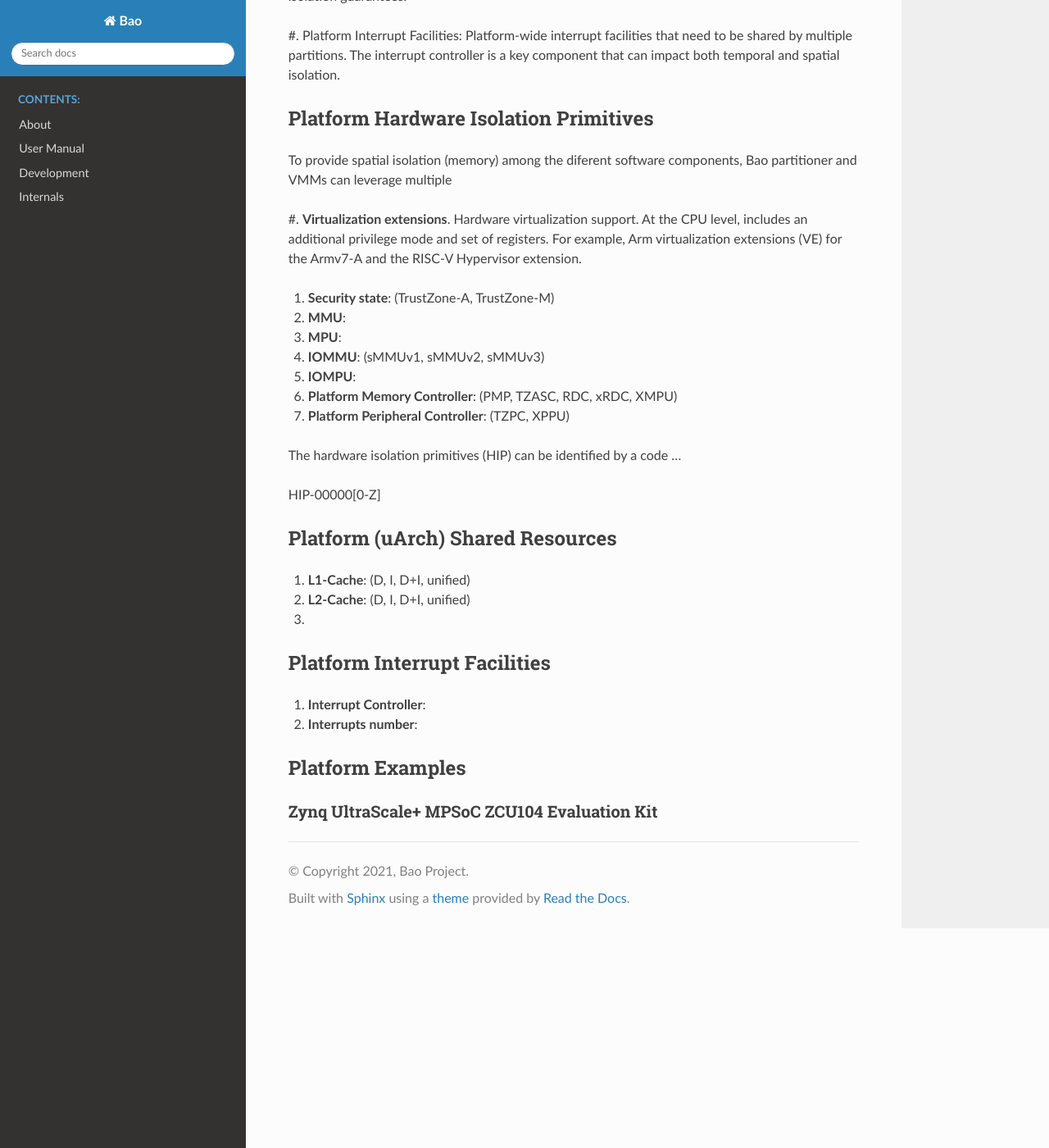
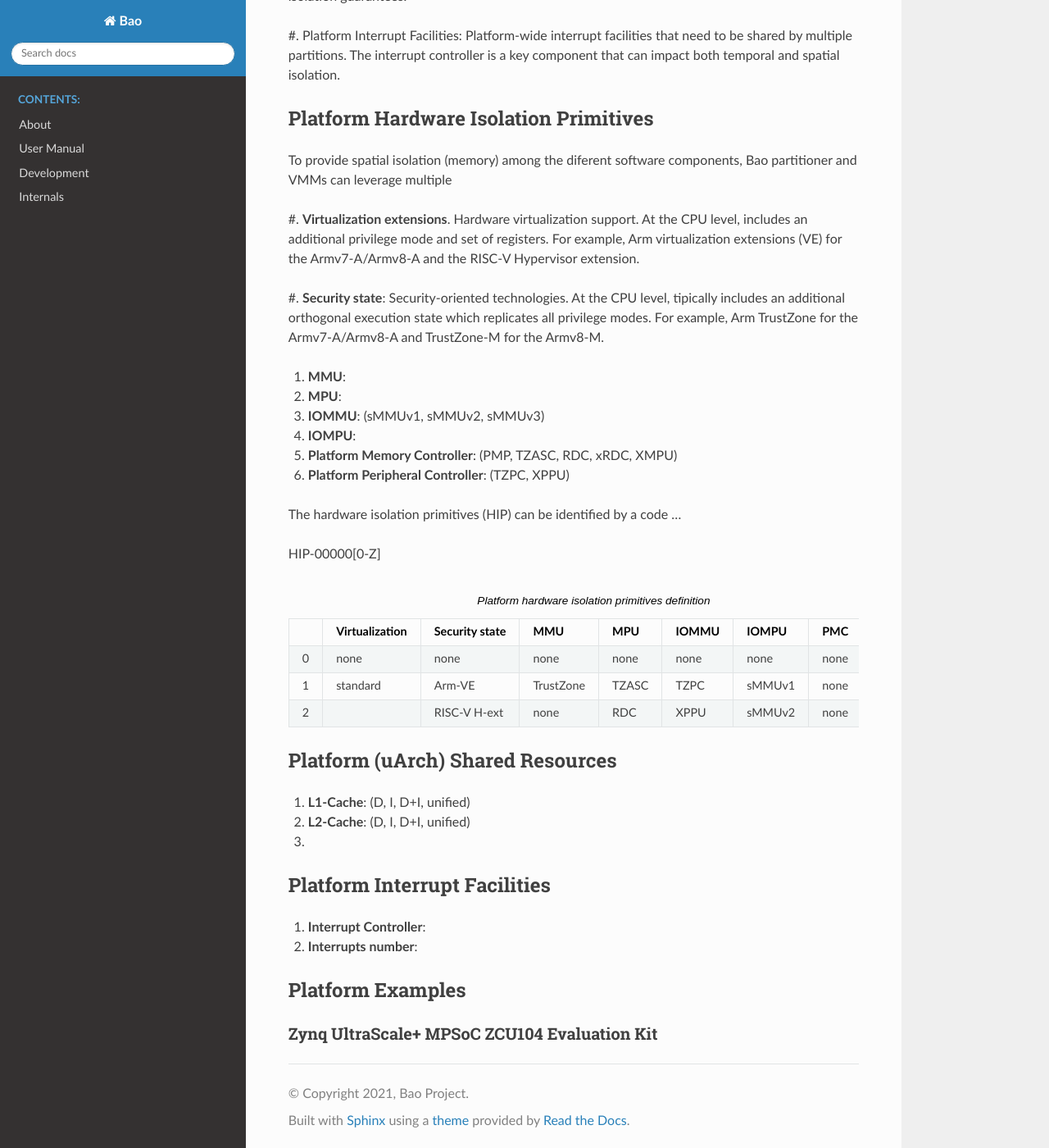
Before and after one commit to bao-project/bao-docs, a Sphinx documentation site: the page built from source/platform/platform.rst, in a window 1280 px wide and 1400 px high, scrolled down 496 px. Shown: the whole window at 82% size. Built offline with Sphinx 7.4.7 and the Read the Docs theme 2.0.0, drawn with Linux system fonts in a browser that asks for light colours.

Commit message:
fix sphinx issues

```diff
--- a/source/platform/platform.rst
+++ b/source/platform/platform.rst
@@ -1,7 +1,7 @@
 .. _platform:
 
 Bao Platform Isolation Profiles
-#######################
+################################
 
 
 Platforms Overview
@@ -35,10 +35,13 @@ Bao partitioner and VMMs can leverage multiple
 
 #. **Virtualization extensions**. Hardware virtualization support. At the CPU
 level, includes an additional privilege mode and set of registers. For example,
-Arm virtualization extensions (VE) for the Armv7-A and the RISC-V Hypervisor
-extension.
+Arm virtualization extensions (VE) for the Armv7-A/Armv8-A and the RISC-V
+Hypervisor extension.
 
-#. **Security state**: (TrustZone-A, TrustZone-M)
+#. **Security state**: Security-oriented technologies. At the CPU level,
+tipically includes an additional orthogonal execution state which replicates
+all privilege modes. For example, Arm TrustZone for the Armv7-A/Armv8-A and
+TrustZone-M for the Armv8-M.
 
 #. **MMU**:
 
@@ -77,17 +80,24 @@ HIP-00000[0-Z]
      - none
      - none
      - none
-   * - 1
-     - Armv7-A VE
      - none
      - none
+   * - 1
+     - standard
+     - Arm-VE
+     - TrustZone
+     - TZASC
+     - TZPC
+     - sMMUv1
      - none
      - none
    * - 2
+     -
+     - RISC-V H-ext
      - none
-     - none
-     - none
-     - none
+     - RDC
+     - XPPU
+     - sMMUv2
      - none
      - none
 
@@ -117,4 +127,4 @@ Platform Examples
 ***************************************
 
 Zynq UltraScale+ MPSoC ZCU104 Evaluation Kit
-====================
+=============================================
```
Also changed, not shown: other parts of source/platform/platform.rst (+1 -1 lines).
